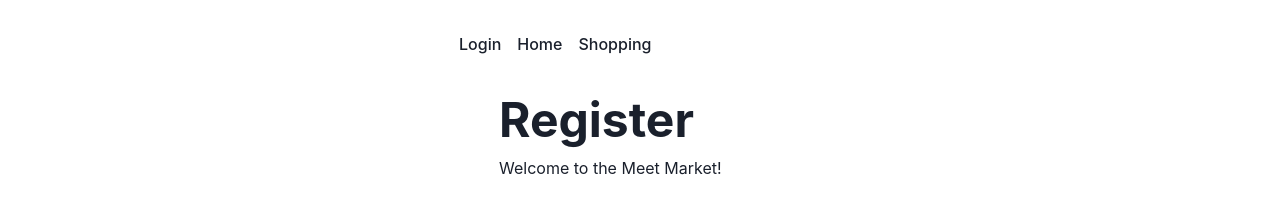
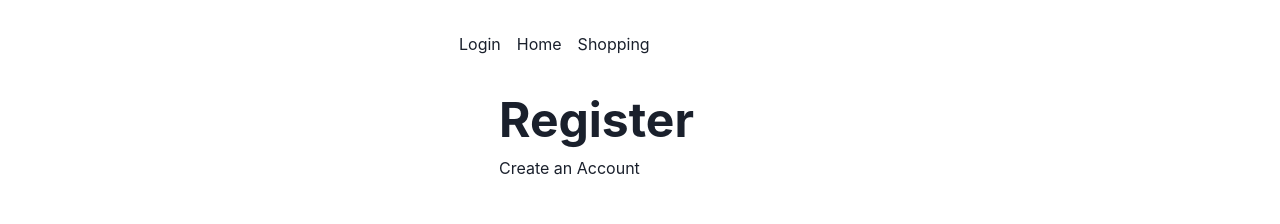
Before and after one commit to saykate/Meet-Market-Client, a React (Vite) app: page /register in a window 1280 px wide. Shown: the top 224 px of the page. Built offline with nearby package versions, Linux system fonts and the light colour scheme.

Commit message:
got login and logout bugs fixed

```diff
--- a/src/App.tsx
+++ b/src/App.tsx
@@ -1,7 +1,7 @@
 import { Routes, Route } from "react-router-dom";
 import Navbar from "./components/Navbar";
-import Login from "./pages/Login";
-import Register from "./pages/Register";
+import Login from "./modals/LoginForm";
+import Register from "./modals/RegisterForm";
 import Home from "./pages/Home";
 import Messages from "./pages/Messages";
 import Profile from "./pages/Profile";
--- a/src/components/FormComponent.tsx
+++ b/src/components/FormComponent.tsx
@@ -20,7 +20,7 @@ type FormProps = {
   cta: string;
   initState: Record<string, string>;
   linkPrompt?: string;
-  link?: string;
+  linkAction?: () => void;
   linkText?: string;
   loading: boolean;
 };
@@ -33,7 +33,7 @@ const FormComponent: FC<FormProps> = ({
   cta,
   initState,
   linkPrompt,
-  link,
+  linkAction,
   linkText,
   loading,
 }) => {
@@ -56,7 +56,7 @@ const FormComponent: FC<FormProps> = ({
     }
     submit(formData);
     setFormData(initState);
-  };
+    };
 
   return (
     <VStack w="full" h="full" p={10} spacing={10} alignItems="flex-start">
@@ -78,10 +78,10 @@ const FormComponent: FC<FormProps> = ({
             {cta}
           </Button>
         </GridItem>
-        {linkPrompt && link && linkText && (
+        {linkPrompt && linkAction && linkText && (
         <GridItem colSpan={2}>
           <Text>
-            {linkPrompt} <a href={link}>{linkText}</a>
+            {linkPrompt} <Button onClick={linkAction}>{linkText}</Button>
           </Text>
         </GridItem>
       )}
--- a/src/components/Navbar.tsx
+++ b/src/components/Navbar.tsx
@@ -1,17 +1,46 @@
 import { Link, useLocation } from "react-router-dom"
+import {
+  useDisclosure,
+  Button,
+  Modal,
+  ModalOverlay,
+  ModalContent,
+  ModalHeader,
+  ModalFooter,
+  ModalBody,
+  ModalCloseButton,
+} from "@chakra-ui/react";
+import LoginForm from "../modals/LoginForm";
+import RegisterForm from "../modals/RegisterForm";
 import useLogout from "../hooks/useLogout"
 import useAuthContext from "../hooks/useAuthContext";
+import { useState } from "react";
 
 const Navbar = () => {
   const { logout } = useLogout();
   const location = useLocation();
   const { isAuthenticated, userId } = useAuthContext();
+  const { isOpen, onOpen, onClose } = useDisclosure();
+  const [isLoginModal, setIsLoginModal] = useState(true)
 
   return (
     <nav>
-      { !isAuthenticated &&
-        <Link to="login">Login</Link>
-      }
+        <Modal isOpen={isOpen} onClose={onClose}>
+            <ModalOverlay />
+            <ModalContent>
+              <ModalHeader>Login</ModalHeader>
+              <ModalCloseButton />
+              <ModalBody>
+                { isLoginModal ? <LoginForm onRegisterOpen={() => setIsLoginModal(false)} onClose={onClose} /> : <RegisterForm />}
+              </ModalBody>
+              <ModalFooter>
+                <Button colorScheme="blue" mr={3} onClick={onClose}>
+                  Close
+                </Button>
+              </ModalFooter>
+            </ModalContent>
+          </Modal>
+      { !isAuthenticated && <button onClick={onOpen}>Login</button> }
       { location.pathname !== "/" &&
         <Link to="/">Home</Link>
       }
--- a/src/context/authContext.tsx
+++ b/src/context/authContext.tsx
@@ -53,6 +53,8 @@ const AuthProvider: FC<Props> = ({ children }) => {
       setUserId(jwtDecode(token)?.sub || null);
     } else {
       localStorage.removeItem("accessToken");
+      setUsername(null)
+      setUserId(null)
     }
   }, [token]);
 
--- a/src/hooks/useGetUser.tsx
+++ b/src/hooks/useGetUser.tsx
@@ -32,11 +32,11 @@ const useGetUser = (userId: string | undefined) => {
       }
       try {
         setLoading(true);
-        const user = await api.getUser({ userId, token });
-        setUser(user);
+        const fetchedUser = await api.getUser({ userId, token });
+        setUser(fetchedUser);
         setError(null);
       } catch (error) {
-        console.error("Failed to get message", error);
+        console.error("Failed to get user", error);
         setError({
           message: (error as Error).message || "An unknown error occurred",
         });
@@ -44,7 +44,9 @@ const useGetUser = (userId: string | undefined) => {
         setLoading(false);
       }
     };
-    getUser();
+    if (userId) {
+      getUser();
+    }
   }, [token, userId]);
   return { user, loading, error };
 };
--- a/src/hooks/useLogin.tsx
+++ b/src/hooks/useLogin.tsx
@@ -1,4 +1,4 @@
-import { useEffect, useState } from "react";
+import { useState, useEffect } from "react";
 import * as api from "../api/auth";
 import { useNavigate } from "react-router-dom";
 import useAuthContext from "./useAuthContext";
@@ -12,22 +12,24 @@ type ErrorType = {
   message: string;
 };
 
-const useLogin = () => {
+const useLogin = (onClose: () => void) => {
   const { setToken, userId } = useAuthContext();
   const navigate = useNavigate();
   const [loading, setLoading] = useState(false);
   const [error, setError] = useState<ErrorType | null>(null);
 
   const login = async ({ username, password }: LoginFormData) => {
+    setLoading(true);
     try {
-      setLoading(true);
       const res = await api.login({ username, password });
       setToken(res.JWT);
+      setLoading(false)
     } catch (error) {
       console.error("Failed to Login", error);
       setError({
         message: (error as Error).message || "An unknown error occurred",
       });
+      setLoading(false)
     }
   };
 
@@ -35,9 +37,9 @@ const useLogin = () => {
     if(!userId || loading) {
       return
     }
-    setLoading(false)
     navigate(`/profile/${userId}`);
-  }, [navigate, userId, loading]
+    onClose()
+  }, [userId, loading]
 )
 
   return { loading, error, login };
--- a/src/index.css
+++ b/src/index.css
@@ -18,15 +18,6 @@
   margin: 0 auto;
   padding: 2rem;
   text-align: center;
-}
-
-a {
-  font-weight: 500;
-  color: #646cff;
-  text-decoration: inherit;
-}
-a:hover {
-  color: #535bf2;
 }
 
 body {
--- a/src/pages/Login.tsx
+++ b/src/modals/LoginForm.tsx
@@ -1,4 +1,4 @@
-import Form from "../components/FormComponent";
+import FormComponent from "../components/FormComponent";
 import useLogin, { LoginFormData } from "../hooks/useLogin";
 
 const initState = {
@@ -25,15 +25,21 @@ const inputs = [
   },
 ];
 
-const Login = () => {
-  const { loading, login } = useLogin();
+type LoginFormProps = {
+  onRegisterOpen: () => void;
+  onClose: () => void;
+};
+
+
+const LoginForm = ({ onRegisterOpen, onClose }: LoginFormProps) => {
+  const { loading, login } = useLogin(onClose);
 
   const handleLogin = async ({ username, password }: LoginFormData) => {
     await login({ username, password });
   };
 
   return (
-    <Form
+    <FormComponent
       title="Login"
       subtitle="Welcome Back!"
       inputs={inputs}
@@ -41,11 +47,11 @@ const Login = () => {
       cta="Login"
       initState={initState}
       linkPrompt="Don't have an account?"
-      link="/register"
+      linkAction={onRegisterOpen}
       linkText="Sign Up"
       loading={loading}
     />
   );
 };
 
-export default Login;
+export default LoginForm;
--- a/src/pages/Register.tsx
+++ b/src/modals/RegisterForm.tsx
@@ -1,4 +1,4 @@
-import Form from "../components/FormComponent";
+import FormComponent from "../components/FormComponent";
 import useRegister, { RegisterFormData } from "../hooks/useRegister";
 
 const initState = {
@@ -34,7 +34,7 @@ const inputs = [
   },
 ];
 
-const Register = () => {
+const RegisterForm = () => {
   const { loading, register } = useRegister();
 
   const handleRegister = async ({
@@ -46,9 +46,9 @@ const Register = () => {
   };
 
   return (
-    <Form
+    <FormComponent
       title="Register"
-      subtitle="Welcome to the Meet Market!"
+      subtitle="Create an Account"
       inputs={inputs}
       submit={handleRegister}
       cta="Register"
@@ -58,4 +58,4 @@ const Register = () => {
   );
 };
 
-export default Register;
+export default RegisterForm;
```
